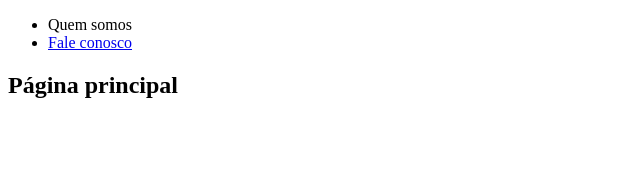
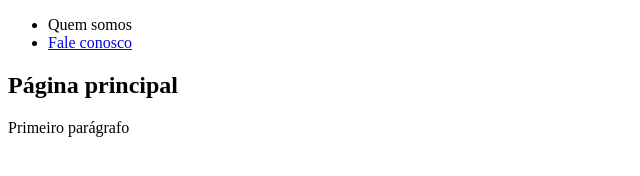
Before and after one commit to lrpfeliciano/Segundo_projeto, a plain HTML site: page index.html in a window 1280 px wide. Shown: the whole page, without its empty margins (0-640 px from the left). Drawn offline with Linux system fonts and the light colour scheme.

Commit message:
Primeiro parágrafo

```diff
--- a/index.html
+++ b/index.html
@@ -14,6 +14,8 @@
 	</nav>
 	<section>
 		<h1>Página principal</h1>
+
+		<p>Primeiro parágrafo</p>
 	</section>
 </body>
 </html>
```
